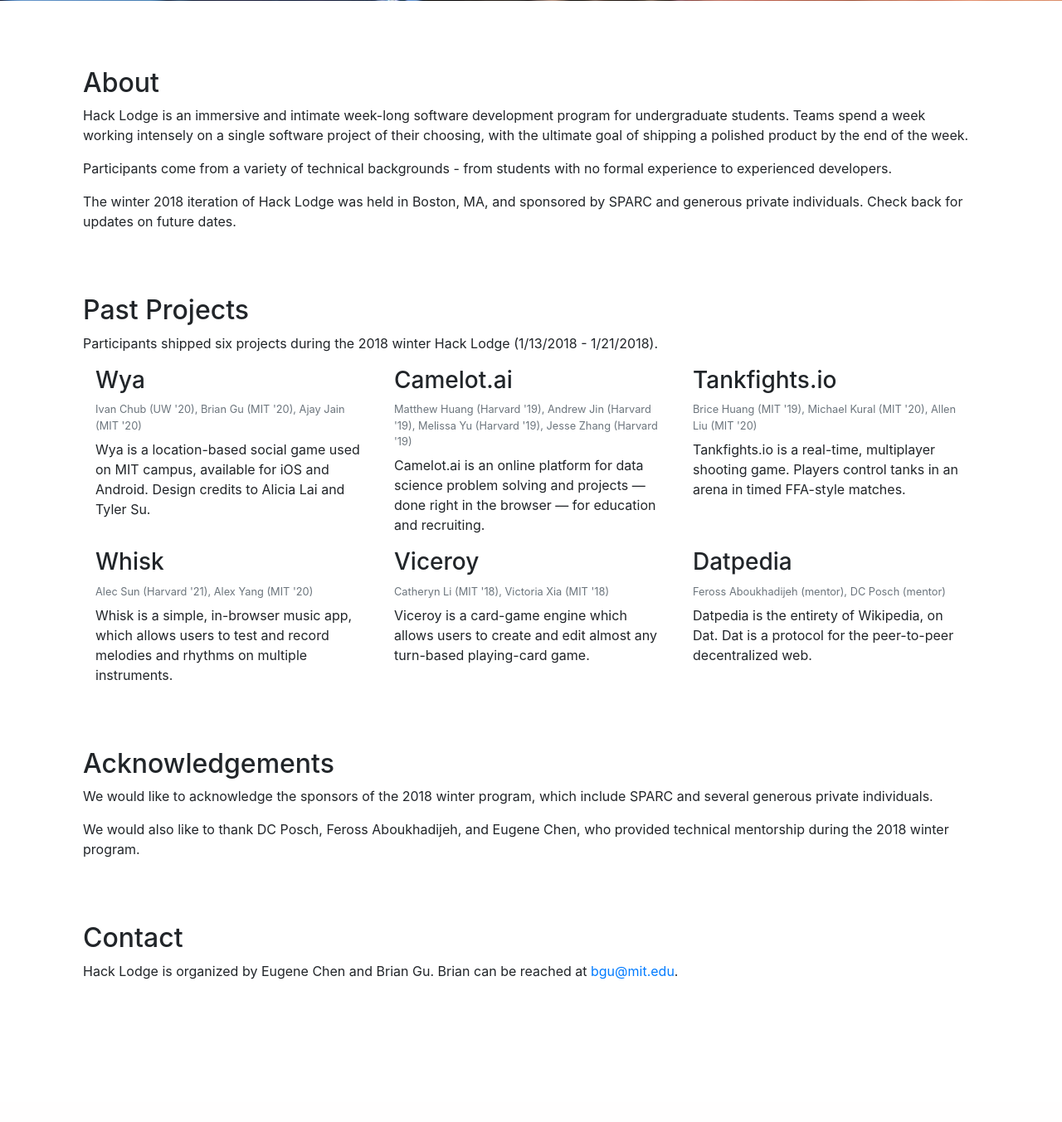
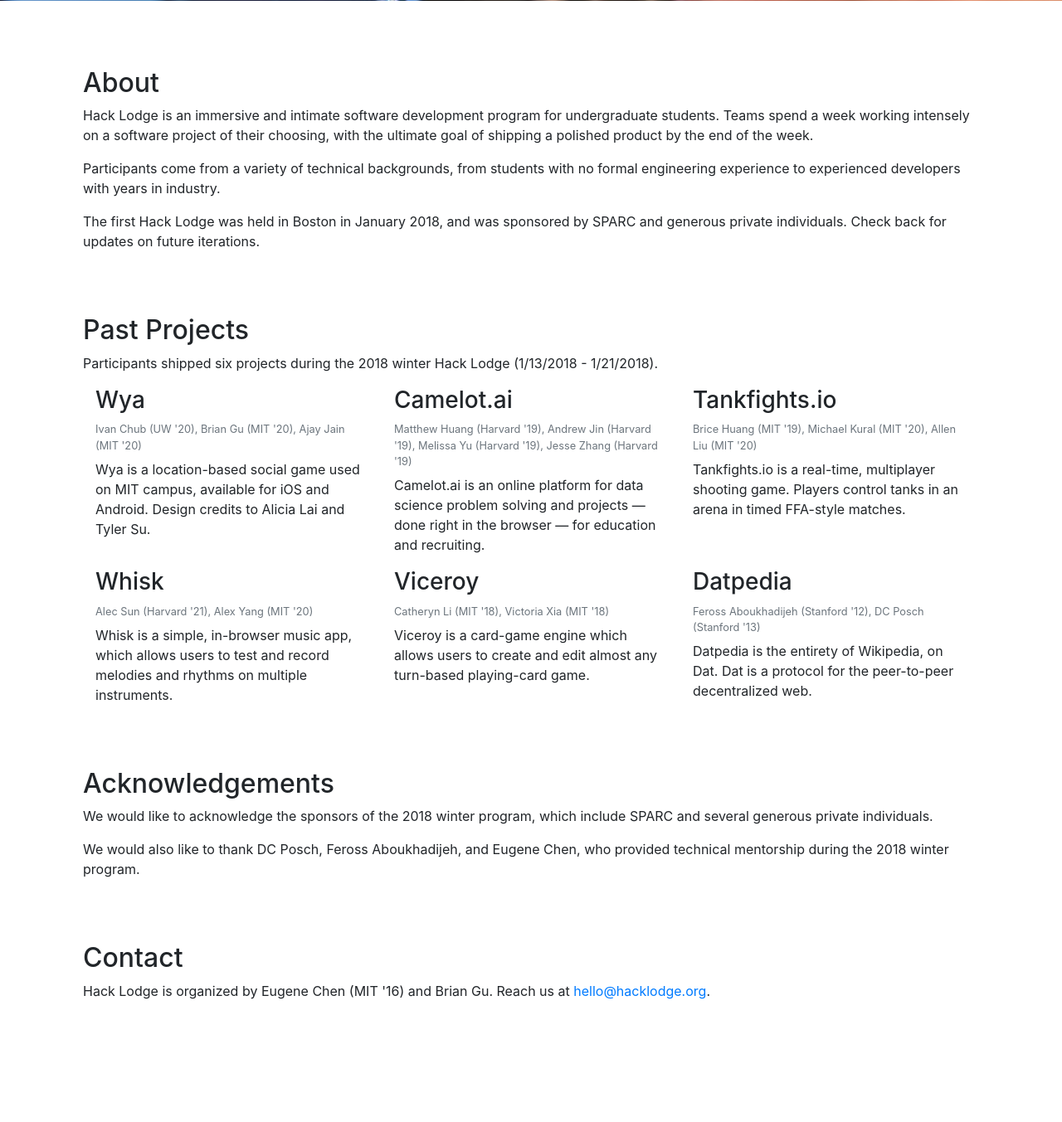
Before and after one commit to briangu33/hack-landing, a Flask app: page / in a window 1280 px wide. Shown: the part 399-1752 px from the top of the page at 83% size. Before the commit the page ends 1580 px from the top, so only its background shows below. Run offline with Flask 2, Linux system fonts and the light colour scheme; some libraries are stand-ins or nearby versions.

Commit message:
Text changes

```diff
--- a/templates/index.html
+++ b/templates/index.html
@@ -19,11 +19,11 @@
 
 	<div class="container about-container">
 		<h2>About</h2>
-		<p>Hack Lodge is an immersive and intimate week-long software development program for undergraduate students. Teams spend a week working intensely on a single software project of their choosing, with the ultimate goal of shipping a polished product by the end of the week.</p>
+		<p>Hack Lodge is an immersive and intimate software development program for undergraduate students. Teams spend a week working intensely on a software project of their choosing, with the ultimate goal of shipping a polished product by the end of the week.</p>
 
-		<p>Participants come from a variety of technical backgrounds - from students with no formal experience to experienced developers.</p>
+		<p>Participants come from a variety of technical backgrounds, from students with no formal engineering experience to experienced developers with years in industry.</p>
 
-		<p>The winter 2018 iteration of Hack Lodge was held in Boston, MA, and sponsored by SPARC and generous private individuals. Check back for updates on future dates.</p>
+		<p>The first Hack Lodge was held in Boston in January 2018, and was sponsored by SPARC and generous private individuals. Check back for updates on future iterations.</p>
 	</div>
 
 	<div class="container projects-container">
@@ -67,7 +67,7 @@
 
 				<div class="col">
 					<h3>Datpedia</h3>
-					<h6><small class="text-muted">Feross Aboukhadijeh (mentor), DC Posch (mentor)</small></h6>
+					<h6><small class="text-muted">Feross Aboukhadijeh (Stanford '12), DC Posch (Stanford '13)</small></h6>
 					<p>Datpedia is the entirety of Wikipedia, on Dat. Dat is a protocol for the peer-to-peer decentralized web.</p>
 				</div>
 			</div>
@@ -82,7 +82,7 @@
 
 	<div class="container contact-container">
 		<h2>Contact</h2>
-		<p>Hack Lodge is organized by Eugene Chen and Brian Gu. Brian can be reached at <a href="mailto:bgu@mit.edu">bgu@mit.edu</a>.</p>
+		<p>Hack Lodge is organized by Eugene Chen (MIT '16) and Brian Gu. Reach us at <a href="mailto:hello@hacklodge.org">hello@hacklodge.org</a>.</p>
 	</div>
 
 	<script src="https://code.jquery.com/jquery-3.2.1.slim.min.js" integrity="sha384-KJ3o2DKtIkvYIK3UENzmM7KCkRr/rE9/Qpg6aAZGJwFDMVNA/GpGFF93hXpG5KkN" crossorigin="anonymous"></script>
```
